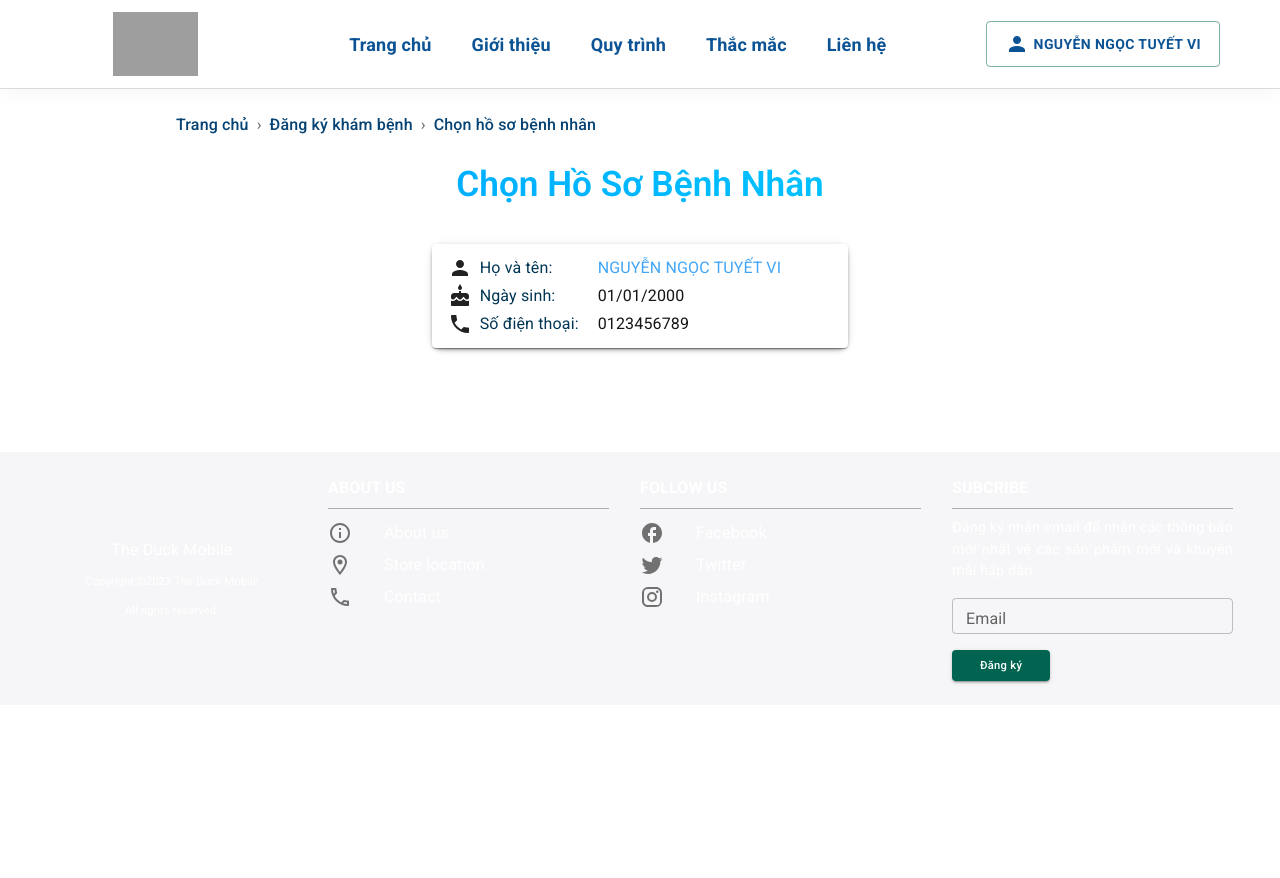
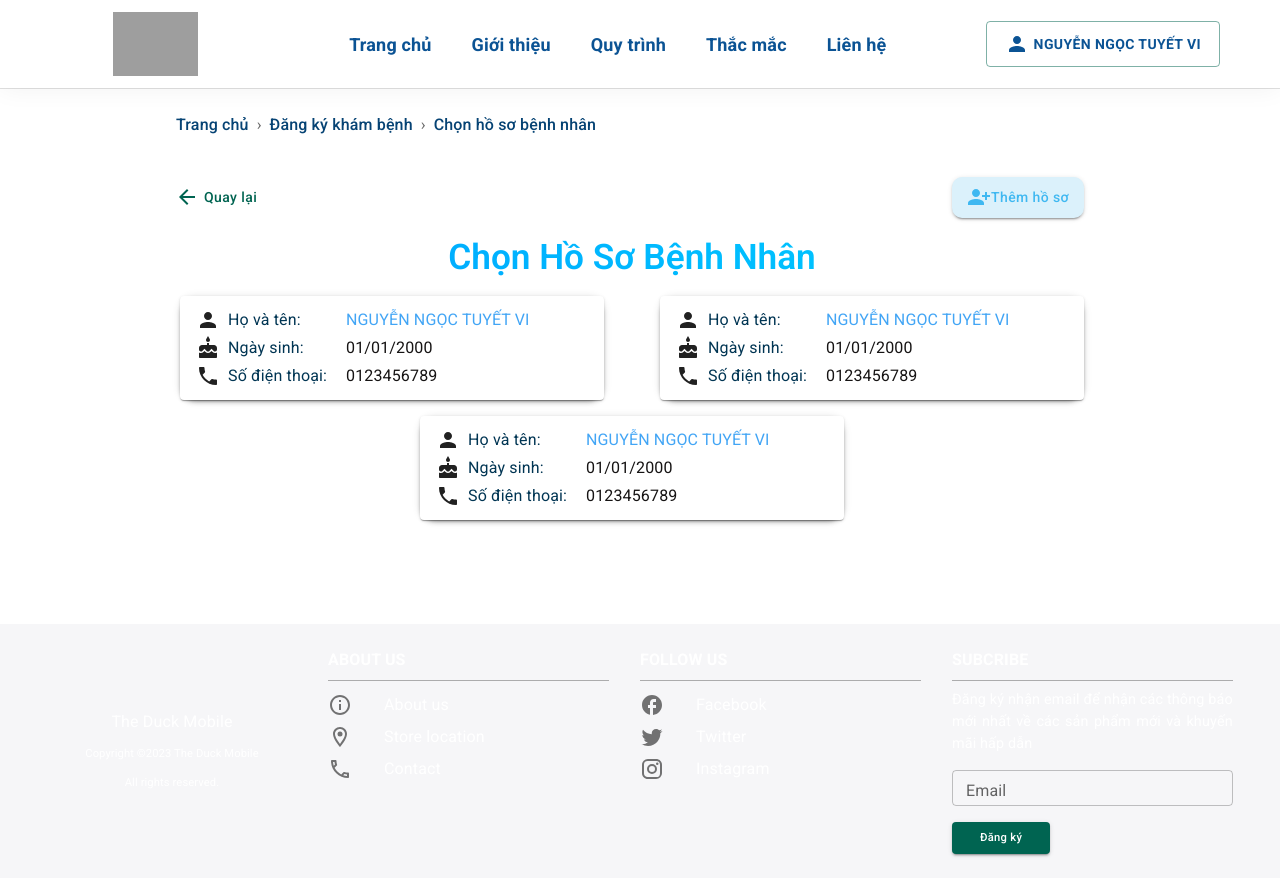
Before and after one commit to MinhTuMTN/TheDuckHospital, a React (Create React App) app in the folder the-duck-hospital-ui/: page /chosen-patient-profiles in a window 1280 px wide. Before the commit the page ends 800 px from the top, so only its background shows below. Built offline with nearby package versions, Linux system fonts and the light colour scheme; grey boxes are pictures that could not be loaded.

Commit message:
100% choosenProfile

```diff
--- a/the-duck-hospital-ui/src/components/Customer/ChooseProfileItem.jsx
+++ b/the-duck-hospital-ui/src/components/Customer/ChooseProfileItem.jsx
@@ -45,8 +45,14 @@ const CustomButton = styled(Button)(({ theme }) => ({
 function ChooseProfileItem(props) {
   return (
     <Accordion
+      className="accordion-hello"
       sx={{
         width: "100%",
+        borderRadius: "15px",
+        transition: "border 0.3s, filter 0.3s",
+        "&:hover": {
+          border: "2px solid #42a5f5",
+        },
       }}
     >
       <StyledAccordionSummary
--- a/the-duck-hospital-ui/src/pages/customer/ChoosePatientProfiles.jsx
+++ b/the-duck-hospital-ui/src/pages/customer/ChoosePatientProfiles.jsx
@@ -2,6 +2,7 @@ import styled from "@emotion/styled";
 import {
   Box,
   Breadcrumbs,
+  Button,
   Grid,
   Paper,
   Typography,
@@ -9,14 +10,27 @@ import {
 } from "@mui/material";
 import React from "react";
 import ChooseProfileItem from "../../components/Customer/ChooseProfileItem";
+import ArrowBackIcon from "@mui/icons-material/ArrowBack";
+import PersonAddAlt1Icon from "@mui/icons-material/PersonAddAlt1";
 
 const CustomTextBreakcrumb = styled(Typography)(({ theme }) => ({
   fontSize: "16px",
   fontWeight: "500",
   color: theme.palette.oldPrimaryDarker.main,
 }));
+const CustomButton = styled(Button)(({ theme }) => ({
+  borderRadius: "10px",
+  padding: "8px 15px",
+  toUpperCase: "none",
+  fontSize: "14px !important",
+  textTransform: "none",
+}));
+
 function ChoosePatientProfiles(props) {
   const isLgUp = useMediaQuery((theme) => theme.breakpoints.up("lg"));
+  const isMdUp = useMediaQuery((theme) => theme.breakpoints.up("md"));
+  const isSmDown = useMediaQuery((theme) => theme.breakpoints.down("md"));
+
   const breakcrumbs = [
     <CustomTextBreakcrumb key={1}>Trang chủ</CustomTextBreakcrumb>,
     <CustomTextBreakcrumb key={2}>Đăng ký khám bệnh</CustomTextBreakcrumb>,
@@ -40,27 +54,87 @@ function ChoosePatientProfiles(props) {
       <Breadcrumbs separator="›" aria-label="breadcrumb">
         {breakcrumbs}
       </Breadcrumbs>
+
       <Grid
         container
+        spacing={2}
         sx={{
           mt: 3,
-          justifyContent: "center",
+          justifyContent: "flex-start",
           alignItems: "center",
           textAlign: "center",
         }}
       >
-        <Grid item xs={12}>
+        <Grid
+          item
+          container
+          xs={12}
+          style={{
+            paddingLeft: "0px",
+            paddingRight: isMdUp ? "20px" : "0",
+            textAlign: "left",
+            justifyContent: "space-between",
+          }}
+        >
+          <Grid item xs={6}>
+            <CustomButton
+              variant="text"
+              sx={{
+                "&:hover": {
+                  backgroundColor: "	#ffffff",
+                },
+              }}
+            >
+              <ArrowBackIcon
+                sx={{
+                  marginRight: "5px",
+                }}
+              />
+              Quay lại
+            </CustomButton>
+          </Grid>
+
+          <Grid
+            item
+            xs={6}
+            style={{
+              textAlign: "right",
+            }}
+          >
+            <CustomButton
+              variant="contained"
+              sx={{
+                backgroundColor: "	#dbf1fb",
+                color: "	#3fb8f1",
+                "&:hover": {
+                  backgroundColor: "	#dbf1fb",
+                },
+                textAlign: "right",
+              }}
+            >
+              <PersonAddAlt1Icon />
+              Thêm hồ sơ
+            </CustomButton>
+          </Grid>
+        </Grid>
+        <Grid
+          item
+          xs={12}
+          style={{
+            paddingLeft: "0px",
+          }}
+        >
           <Typography variant="h5" style={gradientStyle}>
             Chọn Hồ Sơ Bệnh Nhân
           </Typography>
         </Grid>
         <Grid
           container
+          spacing={2}
           item
           xs={12}
-          spacing={2}
-          sx={{
-            marginTop: "20px",
+          style={{
+            paddingLeft: isSmDown ? "16px" : "0px",
           }}
         >
           <Grid
@@ -69,13 +143,57 @@ function ChoosePatientProfiles(props) {
             md={5.5}
             sx={{
               margin: "auto",
+              borderRadius: "15px",
             }}
           >
             <Box
+              className="choose-profile-item"
               component={Paper}
               elevation={3}
               style={{
-                borderRadius: "10px",
+                borderRadius: "15px",
+                width: "100%",
+              }}
+            >
+              <ChooseProfileItem />
+            </Box>
+          </Grid>
+          <Grid
+            item
+            xs={12}
+            md={5.5}
+            sx={{
+              margin: "auto",
+              borderRadius: "15px",
+            }}
+          >
+            <Box
+              className="choose-profile-item"
+              component={Paper}
+              elevation={3}
+              style={{
+                borderRadius: "15px",
+                width: "100%",
+              }}
+            >
+              <ChooseProfileItem />
+            </Box>
+          </Grid>
+          <Grid
+            item
+            xs={12}
+            md={5.5}
+            sx={{
+              margin: "auto",
+              borderRadius: "15px",
+            }}
+          >
+            <Box
+              className="choose-profile-item"
+              component={Paper}
+              elevation={3}
+              style={{
+                borderRadius: "15px",
                 width: "100%",
               }}
             >
```
